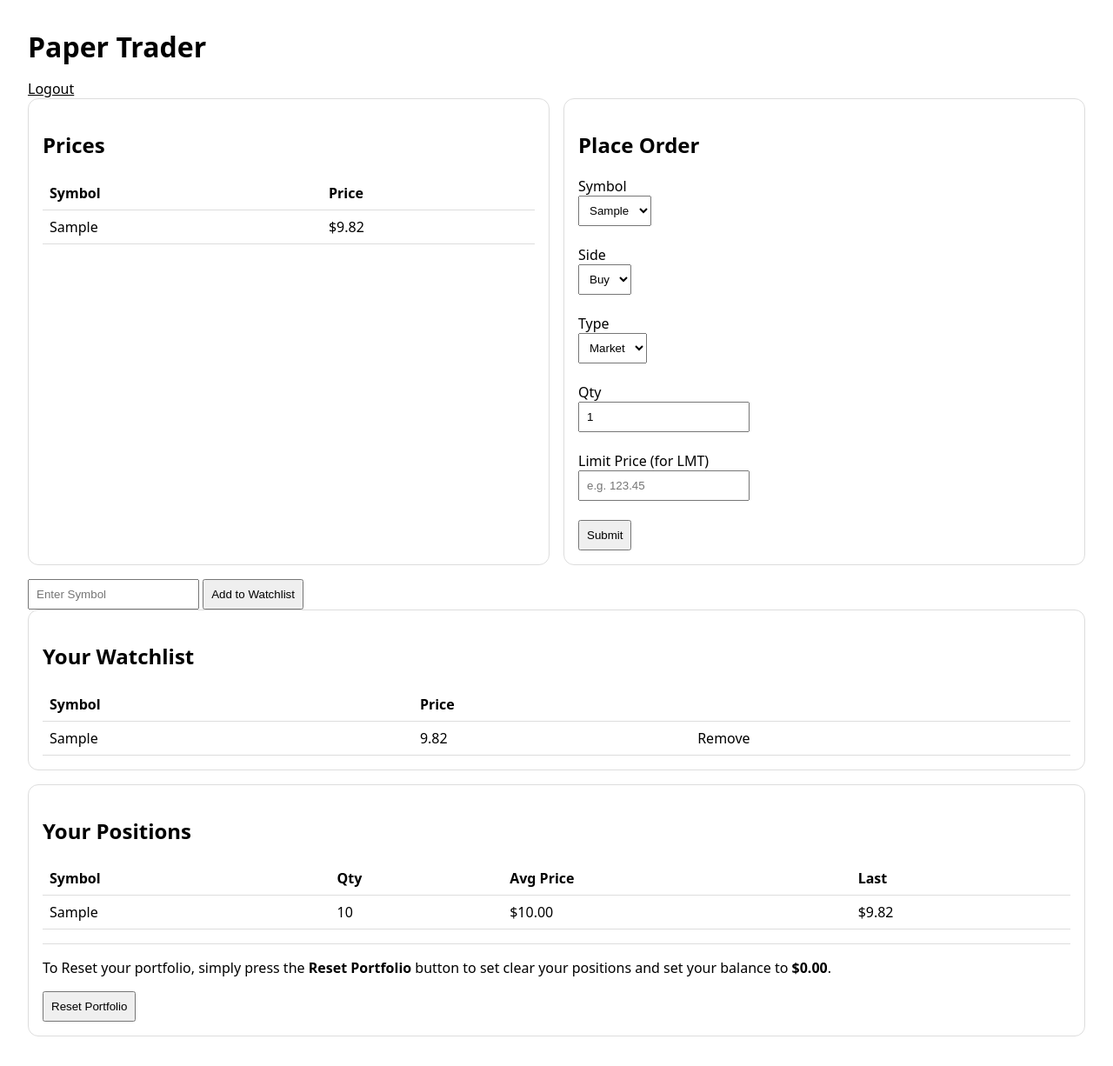
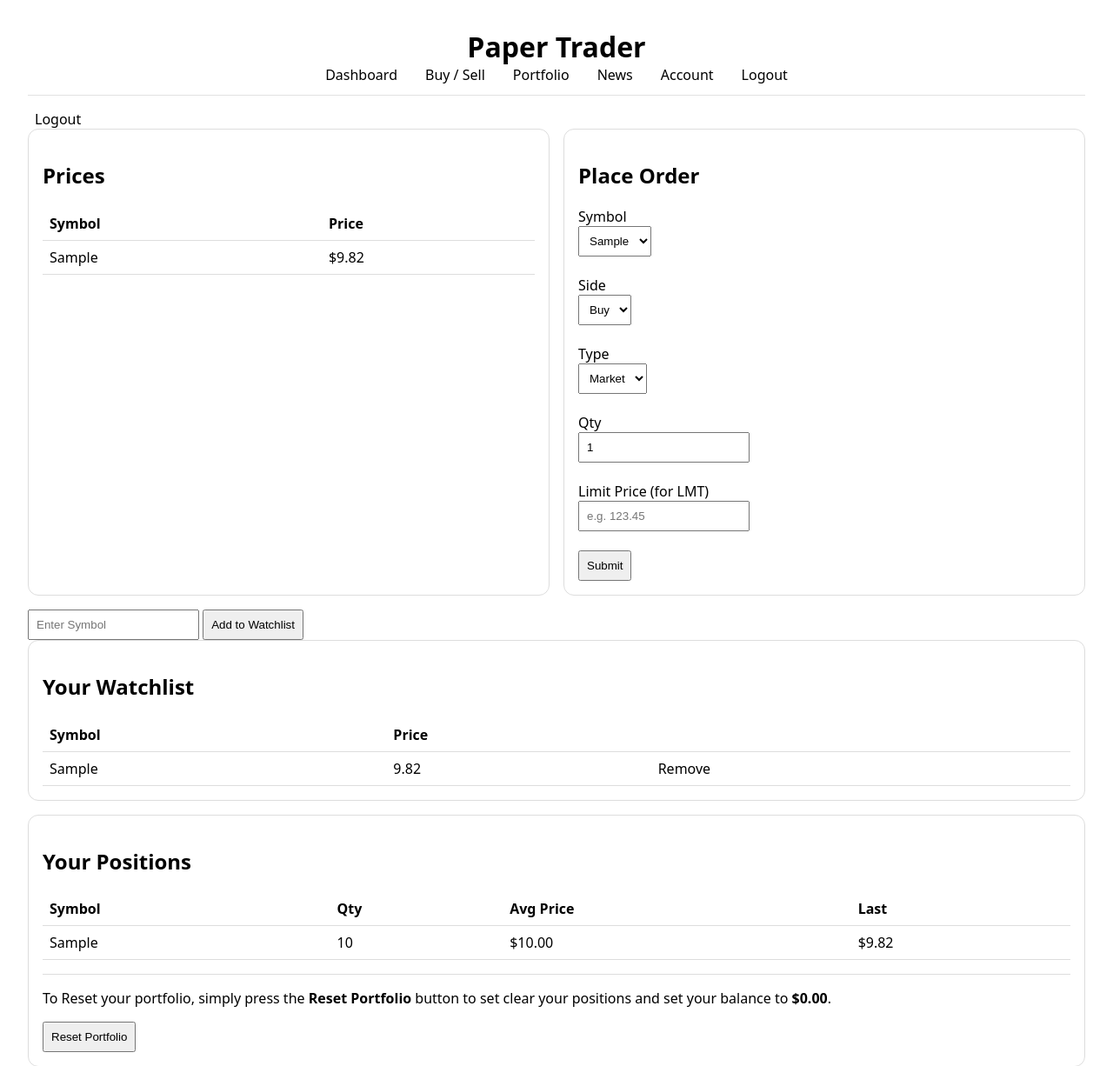
Before and after one commit to Thomas-Ryan-CS/PaperTrader, a Flask app: page / in a window 1280 px wide. Shown: the top 1226 px of the page at 87% size. Before the commit the page ends 1192 px from the top, so only its background shows below. Run offline with Flask 3, Linux system fonts and the light colour scheme; the visitor is signed in with stand-in values (Sample User, id 1); tables that the repository leaves empty hold one stand-in row (values such as "Sample post"); some libraries are stand-ins or nearby versions.

Commit message:
Update base.html

```diff
--- a/templates/base.html
+++ b/templates/base.html
@@ -12,19 +12,23 @@
     .card { border: 1px solid #ddd; border-radius: 12px; padding: 1rem; margin-bottom: 1rem; }
     .grid { display: grid; grid-template-columns: 1fr 1fr; gap: 1rem; }
     input, select, button { padding: .5rem; }
-    .header { display:flex; justify-content:space-between; align-items:center; margin-bottom:1rem; }
-    a { color: inherit; }
+    .header {  text-align:center; border-bottom: 1px solid #dddd; padding-bottom: 0.75rem; margin-bottom:1rem; }
+    a { color: inherit; text-decoration: none; margin: 0 .5rem; transition: 0.3}
+    .nav-bar {display: flex; justify-content: center; align-items: center; gap: 1rem; flex-wrap: wrap; position: relative; }
+    a:hover {color: #666}
   </style>
 </head>
 <body>
   <div class="header">
     <h1 style="margin:0">Paper Trader</h1>
-    <div>
-      {% if session.username %}
-        <span>Hi, {{ session.username }} · </span>
-        <a href="{{ url_for('logout') }}">Logout</a>
-      {% endif %}
-    </div>
+    <nav class="nav-bar">
+      <a href="#">Dashboard</a>
+      <a href="#">Buy / Sell</a>
+      <a href="#">Portfolio</a>
+      <a href="#">News</a>
+      <a href="#">Account</a>
+      <a href="{{ url_for('logout') }}">Logout</a>
+    </nav>
   </div>
   {% block content %}{% endblock %}
 </body>
```
